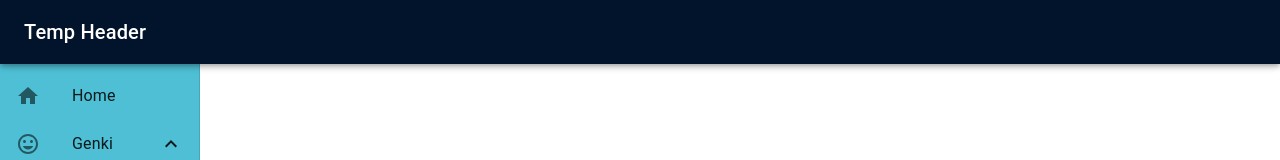
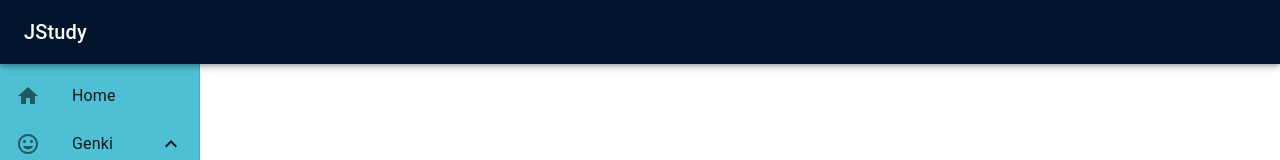
Before and after one commit to kramos577/JStudy, a React (Create React App) app in the folder frontend/: page /genki/1 in a window 1280 px wide. Shown: the top 160 px of the page. Built offline with nearby package versions, Linux system fonts and the light colour scheme.

Commit message:
Create Header and Move to App.js

```diff
--- a/frontend/src/App.tsx
+++ b/frontend/src/App.tsx
@@ -1,10 +1,11 @@
-import React from 'react';
-import { BrowserRouter, Routes, Route } from 'react-router-dom';
-import './App.css';
+import { BrowserRouter, Routes, Route } from "react-router-dom";
+import "./App.css";
 
-import Navbar from './components/Navbar';
-import Genki from './Genki';
-import Homepage from './Homepage';
+import Box from "@mui/material/Box";
+import Genki from "./Genki";
+import Header from "./components/Header";
+import Homepage from "./Homepage";
+import Navbar from "./components/Navbar";
 
 // Router should live in app since I'm not doing any complicated routing
 // Navbar needs to be in browser router because of all routing must happen in a routing
@@ -13,19 +14,16 @@ function App() {
     return (
         <div className="App">
             <BrowserRouter>
+                <Box sx={{ display: "flex" }}>
+                    <Header />
+                    <Navbar />
+                </Box>
+                <Routes>
+                    <Route path="/" element={<Homepage />} />
 
-      <Navbar/>
-          <Routes>
-              <Route path="/" element={
-                  <Homepage/>
-              }/>
-
-              <Route path="/genki" element={
-                  <Genki/>
-              }/>
+                    <Route path="/genki" element={<Genki />} />
                 </Routes>
             </BrowserRouter>
-
         </div>
     );
 }
--- /dev/null
+++ b/frontend/src/components/Header/index.tsx
@@ -0,0 +1,21 @@
+import AppBar from "@mui/material/AppBar";
+import Toolbar from "@mui/material/Toolbar";
+import Typography from "@mui/material/Typography";
+
+const style = {
+    background: "#02142B",
+};
+
+function Header() {
+    return (
+        <AppBar position="fixed" sx={{ ...style, zIndex: (theme) => theme.zIndex.drawer + 1 }}>
+            <Toolbar>
+                <Typography variant="h6" noWrap component="div">
+                    JStudy
+                </Typography>
+            </Toolbar>
+        </AppBar>
+    );
+}
+
+export default Header;
--- a/frontend/src/components/Navbar/index.tsx
+++ b/frontend/src/components/Navbar/index.tsx
@@ -2,7 +2,6 @@ import React from "react";
 import { Link } from "react-router-dom";
 import "./style.css";
 
-import AppBar from "@mui/material/AppBar";
 import BookIcon from "@mui/icons-material/Book";
 import Box from "@mui/material/Box";
 import { Collapse } from "@mui/material";
@@ -17,11 +16,7 @@ import ListItemIcon from "@mui/material/ListItemIcon";
 import ListItemText from "@mui/material/ListItemText";
 import TagFacesIcon from "@mui/icons-material/TagFaces";
 import Toolbar from "@mui/material/Toolbar";
-import Typography from "@mui/material/Typography";
 
-const style = {
-    background: "#02142B",
-};
 const drawerWidth = 200;
 
 function Navbar() {
@@ -32,15 +27,6 @@ function Navbar() {
     };
 
     return (
-        <Box sx={{ display: "flex" }}>
-            <AppBar position="fixed" sx={{ ...style, zIndex: (theme) => theme.zIndex.drawer + 1 }}>
-                <Toolbar>
-                    <Typography variant="h6" noWrap component="div">
-                        Temp Header
-                    </Typography>
-                </Toolbar>
-            </AppBar>
-
         <Drawer
             variant="permanent"
             sx={{
@@ -99,7 +85,6 @@ function Navbar() {
                 </List>
             </Box>
         </Drawer>
-        </Box>
     );
 }
 
```
Lines whose indentation alone changed are shown as unchanged.
